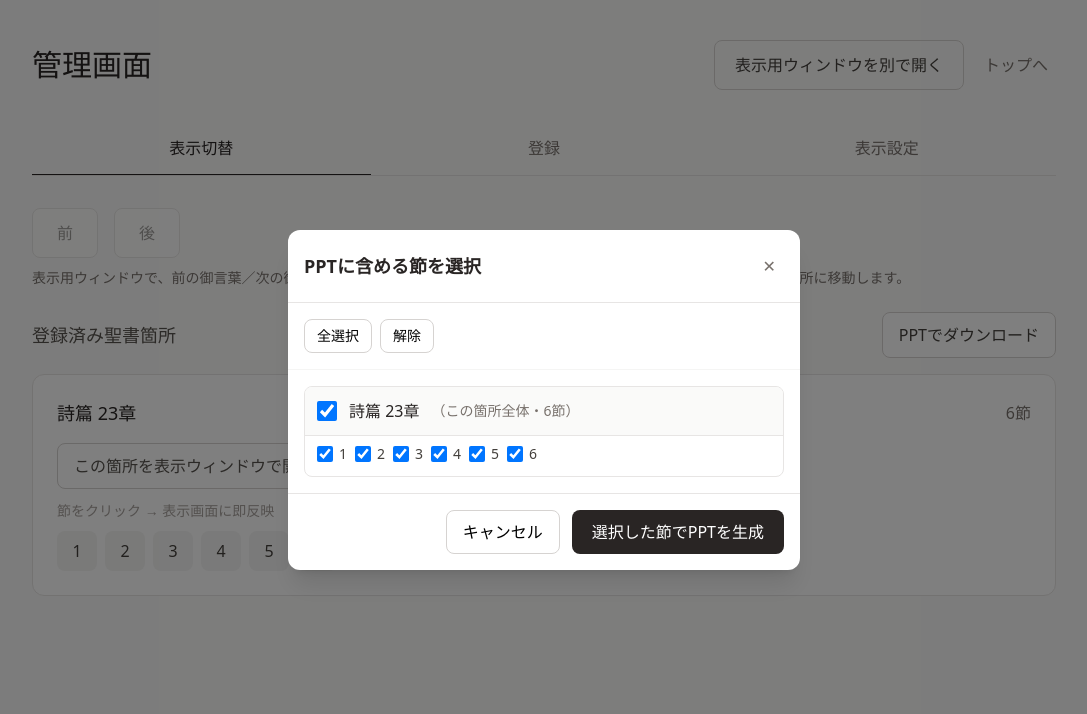
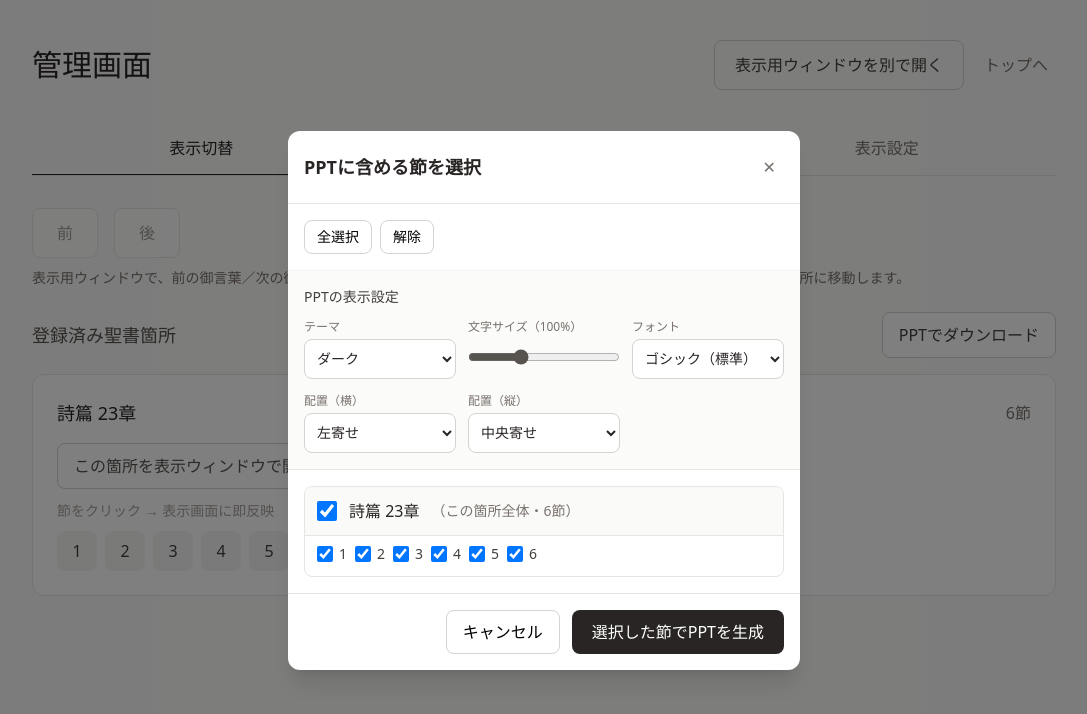
Before and after one commit to ktakaham/bible_presenter, a Next.js app: page /admin in a window 1280 px wide. Both pictures are taken after a click on the button "PPTでダウンロード". Shown: the top 714 px of the page, without its empty margins (96-1183 px from the left). Built offline with nearby package versions, Linux system fonts and the light colour scheme.

Commit message:
御言葉表示

```diff
--- a/app/admin/page.tsx
+++ b/app/admin/page.tsx
@@ -73,6 +73,20 @@ export default function AdminPage() {
   const [pptxSelectOpen, setPptxSelectOpen] = useState(false);
   /** 箇所ID -> 選択した節のインデックス（0始まり） */
   const [pptxSelectedVerses, setPptxSelectedVerses] = useState<Map<string, Set<number>>>(new Map());
+  /** モーダル内のPPT用表示設定（モーダルを開いた時点の表示設定で初期化） */
+  const [pptxDisplay, setPptxDisplay] = useState<{
+    theme: DisplayTheme;
+    fontScale: number;
+    fontFamily: FontFamilyId;
+    textAlign: TextAlignId;
+    verticalAlign: VerticalAlignId;
+  }>({
+    theme: "light",
+    fontScale: DEFAULT_SCALE,
+    fontFamily: DEFAULT_FONT_FAMILY,
+    textAlign: DEFAULT_TEXT_ALIGN,
+    verticalAlign: DEFAULT_VERTICAL_ALIGN,
+  });
 
   useEffect(() => {
     setAspectRatio(getStoredAspectRatio());
@@ -342,6 +356,13 @@ export default function AdminPage() {
                 type="button"
                 onClick={() => {
                   if (passages.length === 0) return;
+                  setPptxDisplay({
+                    theme,
+                    fontScale,
+                    fontFamily,
+                    textAlign,
+                    verticalAlign,
+                  });
                   setPptxSelectOpen(true);
                   setPptxSelectedVerses(
                     new Map(
@@ -401,6 +422,101 @@ export default function AdminPage() {
                       解除
                     </button>
                   </div>
+
+                  {/* PPT用表示設定 */}
+                  <div className="p-4 border-b border-stone-200 bg-stone-50/80 space-y-3">
+                    <p className="text-sm font-medium text-stone-700">PPTの表示設定</p>
+                    <div className="grid grid-cols-2 sm:grid-cols-3 gap-3">
+                      <div>
+                        <label className="block text-xs text-stone-500 mb-1">テーマ</label>
+                        <select
+                          value={pptxDisplay.theme}
+                          onChange={(e) =>
+                            setPptxDisplay((d) => ({
+                              ...d,
+                              theme: e.target.value as DisplayTheme,
+                            }))
+                          }
+                          className="w-full min-h-[40px] border border-stone-300 rounded-lg px-2 py-1.5 text-sm text-stone-800 bg-white"
+                        >
+                          <option value="dark">ダーク</option>
+                          <option value="light">ライト</option>
+                        </select>
+                      </div>
+                      <div>
+                        <label className="block text-xs text-stone-500 mb-1">
+                          文字サイズ（{(pptxDisplay.fontScale * 100).toFixed(0)}%）
+                        </label>
+                        <input
+                          type="range"
+                          min={MIN_SCALE}
+                          max={MAX_SCALE}
+                          step={0.1}
+                          value={pptxDisplay.fontScale}
+                          onChange={(e) =>
+                            setPptxDisplay((d) => ({
+                              ...d,
+                              fontScale: parseFloat(e.target.value),
+                            }))
+                          }
+                          className="w-full h-9 accent-stone-600"
+                        />
+                      </div>
+                      <div>
+                        <label className="block text-xs text-stone-500 mb-1">フォント</label>
+                        <select
+                          value={pptxDisplay.fontFamily}
+                          onChange={(e) =>
+                            setPptxDisplay((d) => ({
+                              ...d,
+                              fontFamily: e.target.value as FontFamilyId,
+                            }))
+                          }
+                          className="w-full min-h-[40px] border border-stone-300 rounded-lg px-2 py-1.5 text-sm text-stone-800 bg-white"
+                        >
+                          <option value="sans">ゴシック（標準）</option>
+                          <option value="gothic">ゴシック（角ゴ）</option>
+                          <option value="mincho">明朝</option>
+                          <option value="serif">セリフ</option>
+                          <option value="notoSans">Noto Sans JP</option>
+                        </select>
+                      </div>
+                      <div>
+                        <label className="block text-xs text-stone-500 mb-1">配置（横）</label>
+                        <select
+                          value={pptxDisplay.textAlign}
+                          onChange={(e) =>
+                            setPptxDisplay((d) => ({
+                              ...d,
+                              textAlign: e.target.value as TextAlignId,
+                            }))
+                          }
+                          className="w-full min-h-[40px] border border-stone-300 rounded-lg px-2 py-1.5 text-sm text-stone-800 bg-white"
+                        >
+                          <option value="left">左寄せ</option>
+                          <option value="center">中央寄せ</option>
+                        </select>
+                      </div>
+                      <div>
+                        <label className="block text-xs text-stone-500 mb-1">配置（縦）</label>
+                        <select
+                          value={pptxDisplay.verticalAlign}
+                          onChange={(e) =>
+                            setPptxDisplay((d) => ({
+                              ...d,
+                              verticalAlign: e.target.value as VerticalAlignId,
+                            }))
+                          }
+                          className="w-full min-h-[40px] border border-stone-300 rounded-lg px-2 py-1.5 text-sm text-stone-800 bg-white"
+                        >
+                          <option value="top">上寄せ</option>
+                          <option value="middle">中央寄せ</option>
+                          <option value="bottom">下寄せ</option>
+                        </select>
+                      </div>
+                    </div>
+                  </div>
+
                   <div className="overflow-y-auto p-4 space-y-4 flex-1">
                     {passages.map((p) => {
                       const indices = pptxSelectedVerses.get(p.id) ?? new Set<number>();
@@ -497,11 +613,11 @@ export default function AdminPage() {
                             body: JSON.stringify({
                               passages: selected,
                               display: {
-                                theme,
-                                fontScale,
-                                fontFamily,
-                                textAlign,
-                                verticalAlign,
+                                theme: pptxDisplay.theme,
+                                fontScale: pptxDisplay.fontScale,
+                                fontFamily: pptxDisplay.fontFamily,
+                                textAlign: pptxDisplay.textAlign,
+                                verticalAlign: pptxDisplay.verticalAlign,
                               },
                             }),
                           });
```
